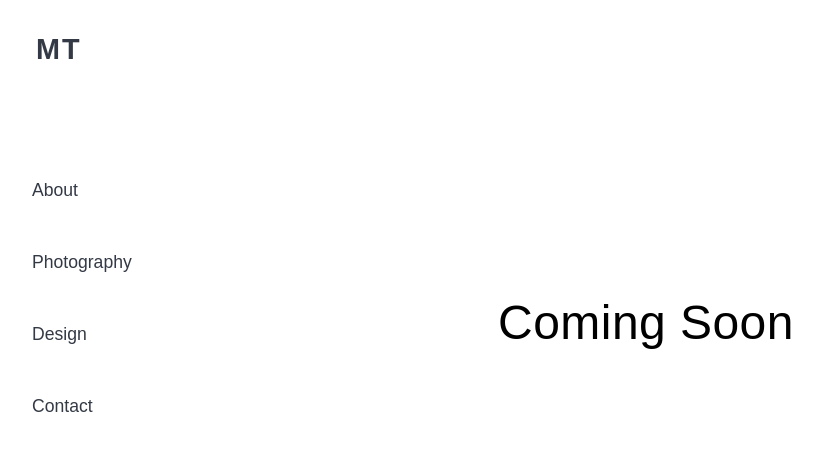
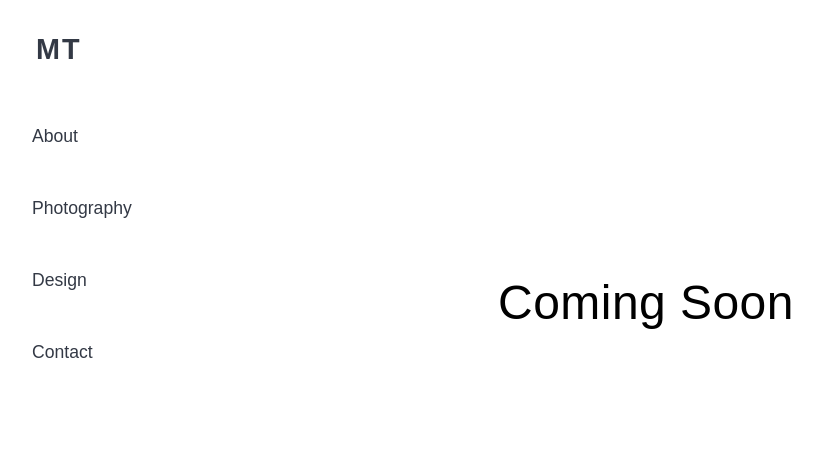
Before and after one commit to manasa884/next-portfolio, a Next.js app: page /design in a window 1280 px wide. Shown: the top 450 px of the page, without its empty margins (24-846 px from the left). Built offline with nearby package versions, Linux system fonts and the light colour scheme.

Commit message:
fix nav jump bug

```diff
--- a/components/comingSoon/comingSoon.js
+++ b/components/comingSoon/comingSoon.js
@@ -2,10 +2,10 @@ import { Typography } from '@material-ui/core'
 
 const ComingSoon = props => {
   return (
-    <div className="container">
+    <div className="comingsoon-container">
       <Typography className="text">Coming Soon</Typography>
       <style>{`
-      .container {
+      .comingsoon-container {
         text-align: center;
         margin-top: 28%;
       }
```
